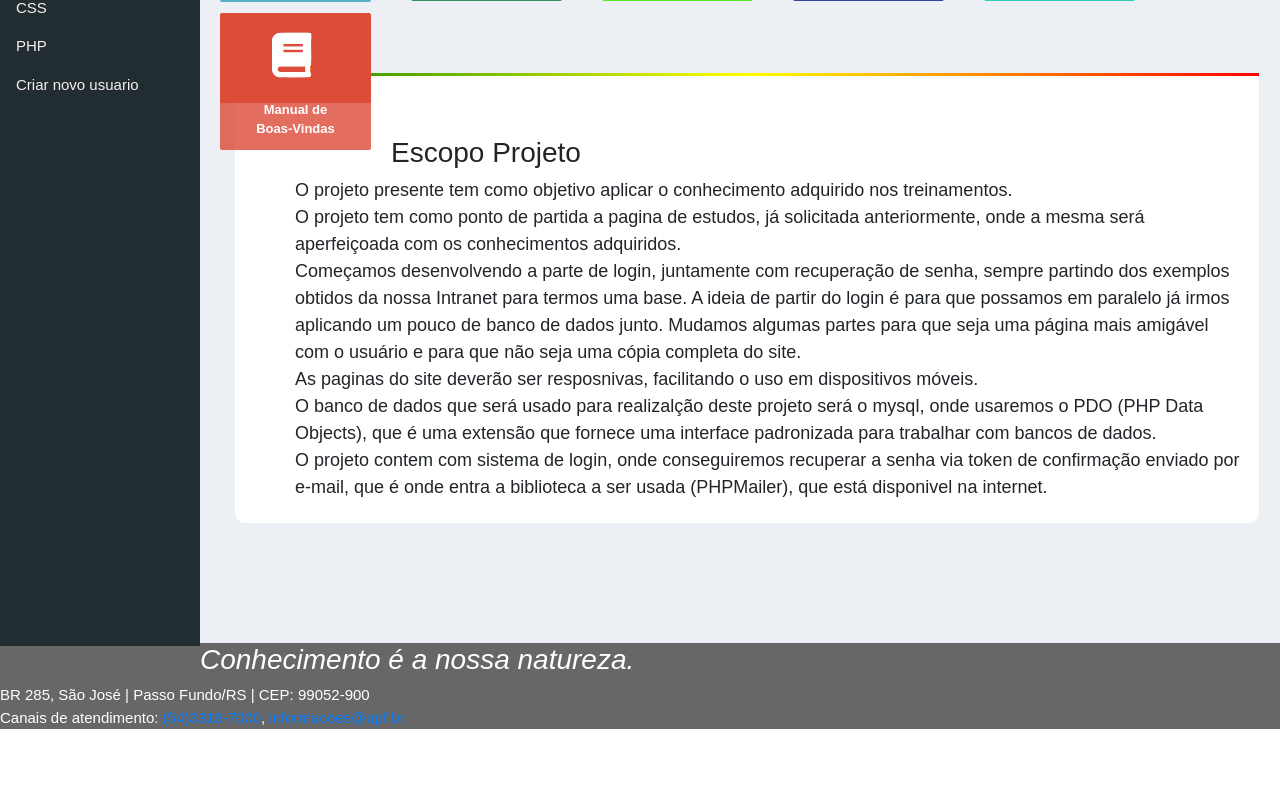
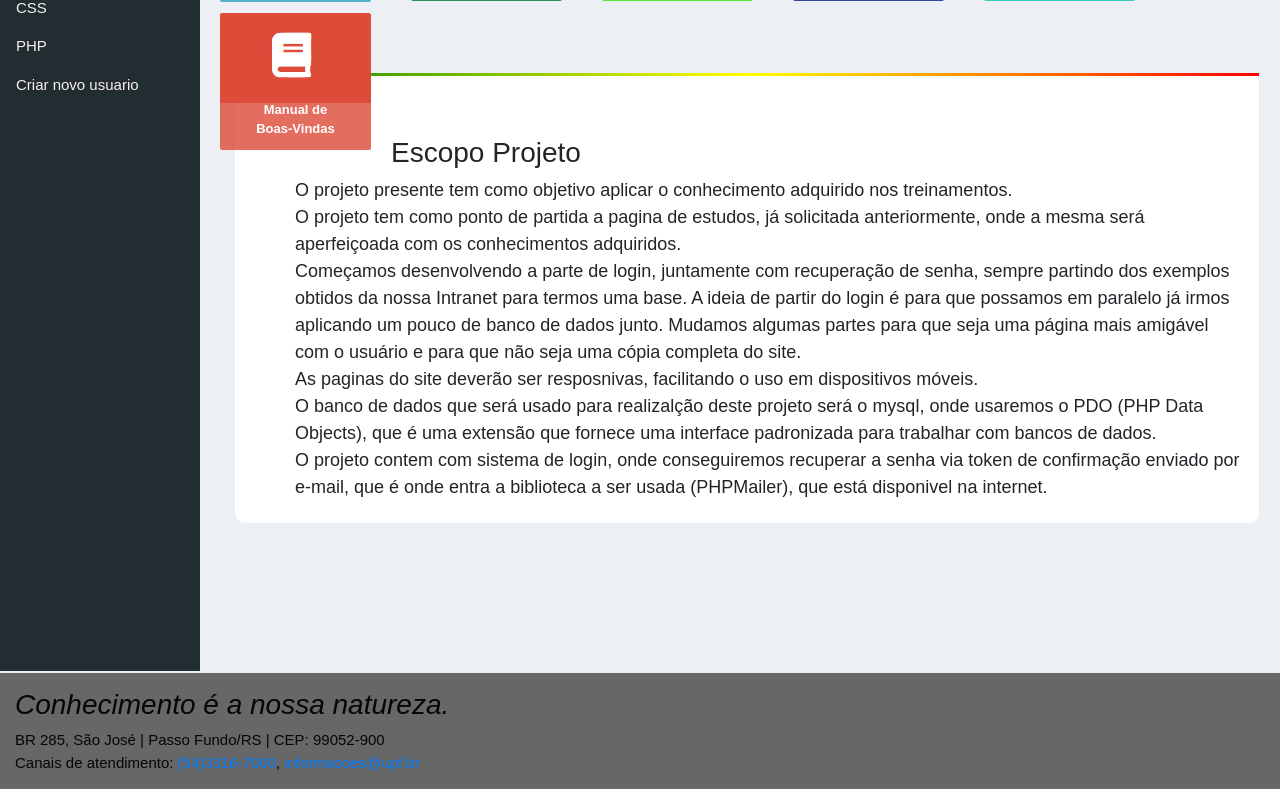
Before and after one commit to ivanschuhupf/Projeto_IS, a PHP site: page /app/View/paginaPrincipal.php in a window 1280 px wide. Shown: the part 294-1083 px from the top of the page. Before the commit the page ends 1023 px from the top, so only its background shows below. Run offline with PHP 8.4, Linux system fonts and the light colour scheme; some libraries are stand-ins or nearby versions.

Commit message:
stefanny

```diff
--- a/app/View/paginaPrincipal.php
+++ b/app/View/paginaPrincipal.php
@@ -80,13 +80,13 @@
     <div class="rodape ">
         <div class="font-color-white">
             <h3><i>Conhecimento é a nossa natureza.</i></h3>
-        </div>
         <div class="font-color-white"> BR 285, São José | Passo Fundo/RS | CEP: 99052-900</div>
         <div class="font-color-white">Canais de atendimento:
             <a href="tel:+55-54-3316-7000" title="Telefone UPF">(54)3316-7000</a>,
             <a href="mailto:informacoes@upf.br" title="E-mail para a Central de Informações">informacoes@upf.br</a>
         </div>
     </div>
+    </div>
 </body>
 
 </html>
--- a/public/css/paginaPrincipal.css
+++ b/public/css/paginaPrincipal.css
@@ -29,10 +29,11 @@ ul {
     list-style-type: none;
     margin-left: 0;
     width: 200px;
-    height: 850px;
+    height: 875px;
     background-color: #222d32;
     float: left;
     display: block;
+    margin-bottom: 0;
 }
 a{
     text-decoration: none;
@@ -201,23 +202,25 @@ li a:hover:not(.active) {
     padding-right: 15px;
     text-align: justify-all;
     font-size: 18px;
+    font-family: Arial, Helvetica, sans-serif;
 }
 
-.rodape {
+.rodape{
+    background-color:  #676767;
+    padding: 15px;
+  margin-top: 150px;
+
     width: 100%;
-    margin-top: 120px;
-    background-color: #676767;
-
-    bottom: 0;
 
 }
 
 .font-color-white{
     font-size: 15px;
-    color: white;
+    color: rgb(8, 5, 5);
     margin-bottom: 0;
-    display: block;
+
     text-decoration: none;
+
 }
 .link{
     text-decoration: none;
```
